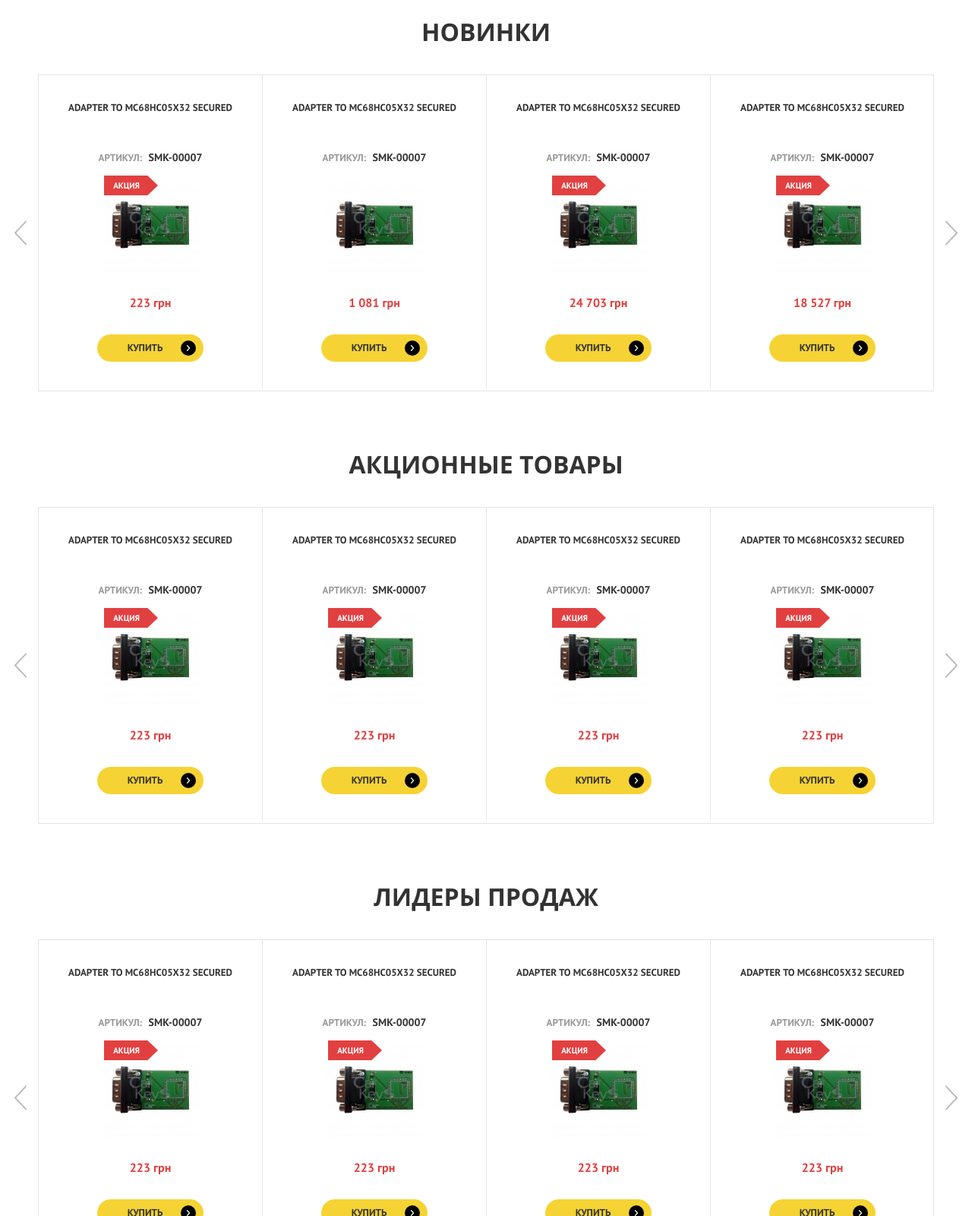
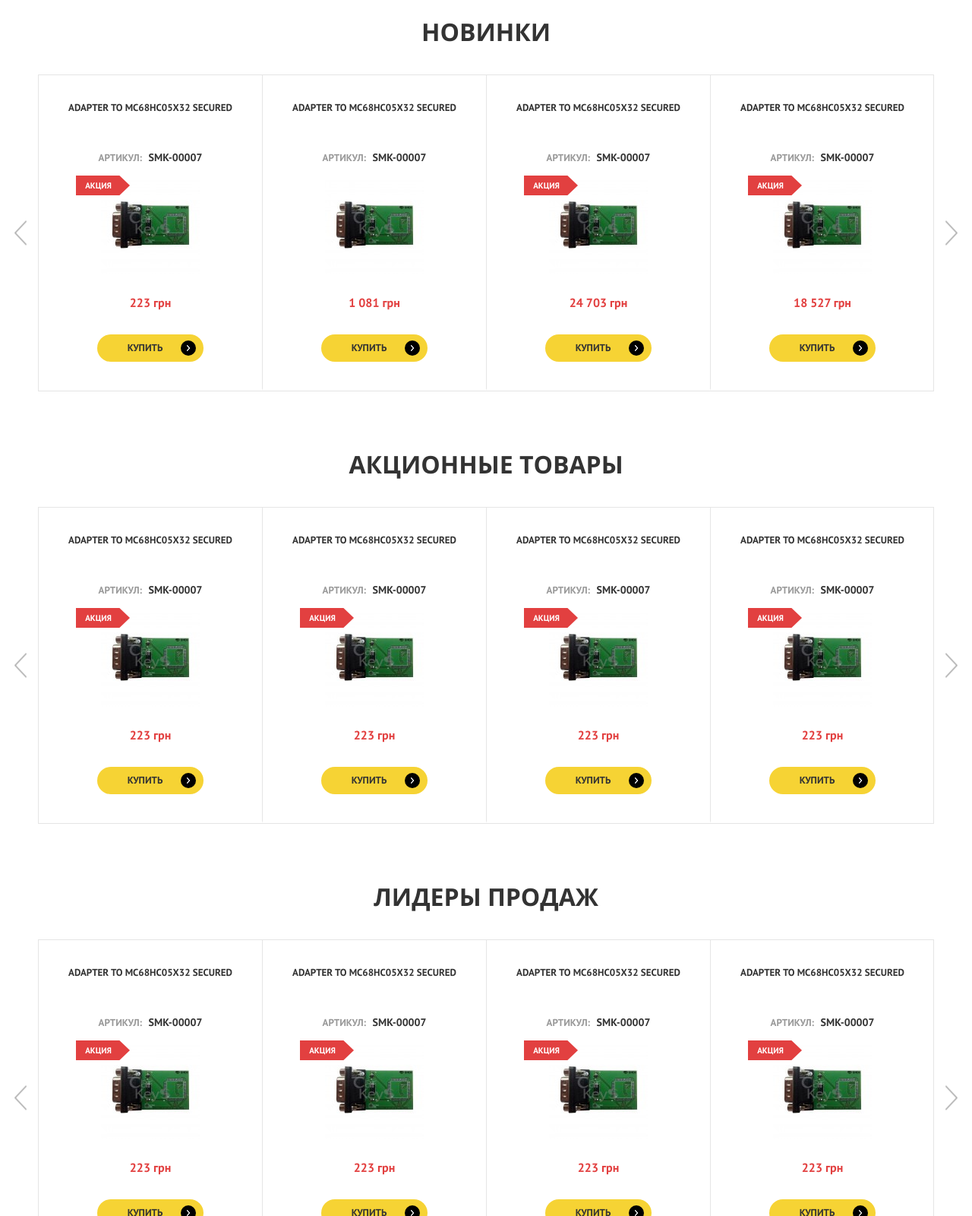
Before and after one commit to sergei-dev/CarKeys, a website: page src/html/index.html in a window 1280 px wide. Shown: the part 902-2502 px from the top of the page at 76% size. Drawn offline with nearby package versions, Linux system fonts and the light colour scheme; files that its build step writes are made by us from their sources; files whose address does not match are found by name.

Commit message:
форма

```diff
--- a/src/html/index.html
+++ b/src/html/index.html
@@ -302,7 +302,7 @@
                 </div>
                 <!-- /.product__article -->
                 <div class="product-card__img">
-                  <div class="product-card__icon">
+                  <div class="corner-0">
                    <span class="product-card__stock">Акция</span>
                  </div>
                  <img src="../images/bg/86e164c0afe711e69bd49c5c8e7840ea_a6632e79265f11e79be09c5c8e7840ea-130x130_0.jpg" title="Adapter to MC68HC05x32 secured" alt="Adapter to MC68HC05x32 secured">
@@ -365,7 +365,7 @@
                 </div>
                 <!-- /.product__article -->
                 <div class="product-card__img">
-                  <div class="product-card__icon">
+                  <div class="corner-0">
                    <span class="product-card__stock">Акция</span>
                  </div>
                  <img src="../images/bg/86e164c0afe711e69bd49c5c8e7840ea_a6632e79265f11e79be09c5c8e7840ea-130x130_0.jpg" title="Adapter to MC68HC05x32 secured" alt="Adapter to MC68HC05x32 secured">
@@ -398,7 +398,7 @@
                 </div>
                 <!-- /.product__article -->
                 <div class="product-card__img">
-                  <div class="product-card__icon">
+                  <div class="corner-0">
                    <span class="product-card__stock">Акция</span>
                  </div>
                  <img src="../images/bg/86e164c0afe711e69bd49c5c8e7840ea_a6632e79265f11e79be09c5c8e7840ea-130x130_0.jpg" title="Adapter to MC68HC05x32 secured" alt="Adapter to MC68HC05x32 secured">
@@ -431,7 +431,7 @@
                 </div>
                 <!-- /.product__article -->
                 <div class="product-card__img">
-                  <div class="product-card__icon">
+                  <div class="corner-0">
                    <span class="product-card__stock">Акция</span>
                  </div>
                  <img src="../images/bg/86e164c0afe711e69bd49c5c8e7840ea_a6632e79265f11e79be09c5c8e7840ea-130x130_0.jpg" title="Adapter to MC68HC05x32 secured" alt="Adapter to MC68HC05x32 secured">
@@ -478,7 +478,7 @@
                 </div>
                 <!-- /.product__article -->
                 <div class="product-card__img">
-                  <div class="product-card__icon">
+                  <div class="corner-0">
                    <span class="product-card__stock">Акция</span>
                  </div>
                  <img src="../images/bg/86e164c0afe711e69bd49c5c8e7840ea_a6632e79265f11e79be09c5c8e7840ea-130x130_0.jpg" title="Adapter to MC68HC05x32 secured" alt="Adapter to MC68HC05x32 secured">
@@ -511,7 +511,7 @@
                 </div>
                 <!-- /.product__article -->
                 <div class="product-card__img">
-                  <div class="product-card__icon">
+                  <div class="corner-0">
                    <span class="product-card__stock">Акция</span>
                  </div>
                  <img src="../images/bg/86e164c0afe711e69bd49c5c8e7840ea_a6632e79265f11e79be09c5c8e7840ea-130x130_0.jpg" title="Adapter to MC68HC05x32 secured" alt="Adapter to MC68HC05x32 secured">
@@ -544,7 +544,7 @@
                 </div>
                 <!-- /.product__article -->
                 <div class="product-card__img">
-                  <div class="product-card__icon">
+                  <div class="corner-0">
                    <span class="product-card__stock">Акция</span>
                  </div>
                  <img src="../images/bg/86e164c0afe711e69bd49c5c8e7840ea_a6632e79265f11e79be09c5c8e7840ea-130x130_0.jpg" title="Adapter to MC68HC05x32 secured" alt="Adapter to MC68HC05x32 secured">
@@ -577,7 +577,7 @@
                 </div>
                 <!-- /.product__article -->
                 <div class="product-card__img">
-                  <div class="product-card__icon">
+                  <div class="corner-0">
                    <span class="product-card__stock">Акция</span>
                  </div>
                  <img src="../images/bg/86e164c0afe711e69bd49c5c8e7840ea_a6632e79265f11e79be09c5c8e7840ea-130x130_0.jpg" title="Adapter to MC68HC05x32 secured" alt="Adapter to MC68HC05x32 secured">
@@ -610,7 +610,7 @@
                 </div>
                 <!-- /.product__article -->
                 <div class="product-card__img">
-                  <div class="product-card__icon">
+                  <div class="corner-0">
                    <span class="product-card__stock">Акция</span>
                  </div>
                  <img src="../images/bg/86e164c0afe711e69bd49c5c8e7840ea_a6632e79265f11e79be09c5c8e7840ea-130x130_0.jpg" title="Adapter to MC68HC05x32 secured" alt="Adapter to MC68HC05x32 secured">
@@ -657,7 +657,7 @@
                 </div>
                 <!-- /.product__article -->
                 <div class="product-card__img">
-                  <div class="product-card__icon">
+                  <div class="corner-0">
                    <span class="product-card__stock">Акция</span>
                  </div>
                  <img src="../images/bg/86e164c0afe711e69bd49c5c8e7840ea_a6632e79265f11e79be09c5c8e7840ea-130x130_0.jpg" title="Adapter to MC68HC05x32 secured" alt="Adapter to MC68HC05x32 secured">
@@ -690,7 +690,7 @@
                 </div>
                 <!-- /.product__article -->
                 <div class="product-card__img">
-                  <div class="product-card__icon">
+                  <div class="corner-0">
                    <span class="product-card__stock">Акция</span>
                  </div>
                  <img src="../images/bg/86e164c0afe711e69bd49c5c8e7840ea_a6632e79265f11e79be09c5c8e7840ea-130x130_0.jpg" title="Adapter to MC68HC05x32 secured" alt="Adapter to MC68HC05x32 secured">
@@ -723,7 +723,7 @@
                 </div>
                 <!-- /.product__article -->
                 <div class="product-card__img">
-                  <div class="product-card__icon">
+                  <div class="corner-0">
                    <span class="product-card__stock">Акция</span>
                  </div>
                  <img src="../images/bg/86e164c0afe711e69bd49c5c8e7840ea_a6632e79265f11e79be09c5c8e7840ea-130x130_0.jpg" title="Adapter to MC68HC05x32 secured" alt="Adapter to MC68HC05x32 secured">
@@ -756,7 +756,7 @@
                 </div>
                 <!-- /.product__article -->
                 <div class="product-card__img">
-                  <div class="product-card__icon">
+                  <div class="corner-0">
                    <span class="product-card__stock">Акция</span>
                  </div>
                  <img src="../images/bg/86e164c0afe711e69bd49c5c8e7840ea_a6632e79265f11e79be09c5c8e7840ea-130x130_0.jpg" title="Adapter to MC68HC05x32 secured" alt="Adapter to MC68HC05x32 secured">
@@ -789,7 +789,7 @@
                 </div>
                 <!-- /.product__article -->
                 <div class="product-card__img">
-                  <div class="product-card__icon">
+                  <div class="corner-0">
                    <span class="product-card__stock">Акция</span>
                  </div>
                  <img src="../images/bg/86e164c0afe711e69bd49c5c8e7840ea_a6632e79265f11e79be09c5c8e7840ea-130x130_0.jpg" title="Adapter to MC68HC05x32 secured" alt="Adapter to MC68HC05x32 secured">
--- a/src/sass/components/_product-card.scss
+++ b/src/sass/components/_product-card.scss
@@ -47,9 +47,9 @@
 		height: 125px;
 	}
 
-	&__icon {
+	.corner-0 {
 		position: absolute;
-		left: 47px;
+		left: 10px;
 	}
 
 	&__stock {
--- a/src/sass/components/_tab-content.scss
+++ b/src/sass/components/_tab-content.scss
@@ -58,7 +58,7 @@
 
 		&__reviews-form {
 			width: auto;
-			flex-basis: 261px;
+			flex-basis: 291px;
 		}
 	}
 }
--- a/src/sass/components/product-page/_product.scss
+++ b/src/sass/components/product-page/_product.scss
@@ -46,11 +46,6 @@
 		margin: auto;
 	}
 
-	&__special {
-		position: absolute;
-		left: 0;
-		top: 0;
-	}
 
 	&__item {
 		width: 100%;
@@ -193,6 +188,12 @@
 		text-align: center;
 	}
 
+	 .corner-0 {
+		position: absolute;
+		left: 0;
+		top: 0;
+	}
+
 
 	@media screen and (min-width: 771px) {
 		&__top-order {
@@ -237,9 +238,10 @@
 			width: 58.33333333%;
 		}
 
-		&__special {
+		.corner-0 {
 			top: -15px;
 			left: -20px;
 		}
 	}
+
 }
```
Also changed, not shown: src/html/product-card.html (+1 -1 lines), dist/css/style.css, dist/css/style.min.css, dist/html/index.html, dist/html/product-card.html.
